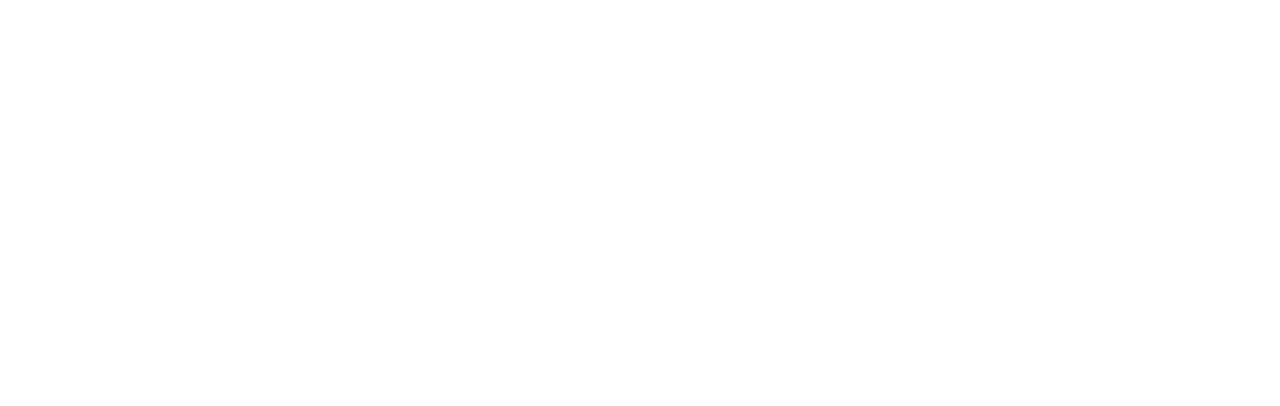
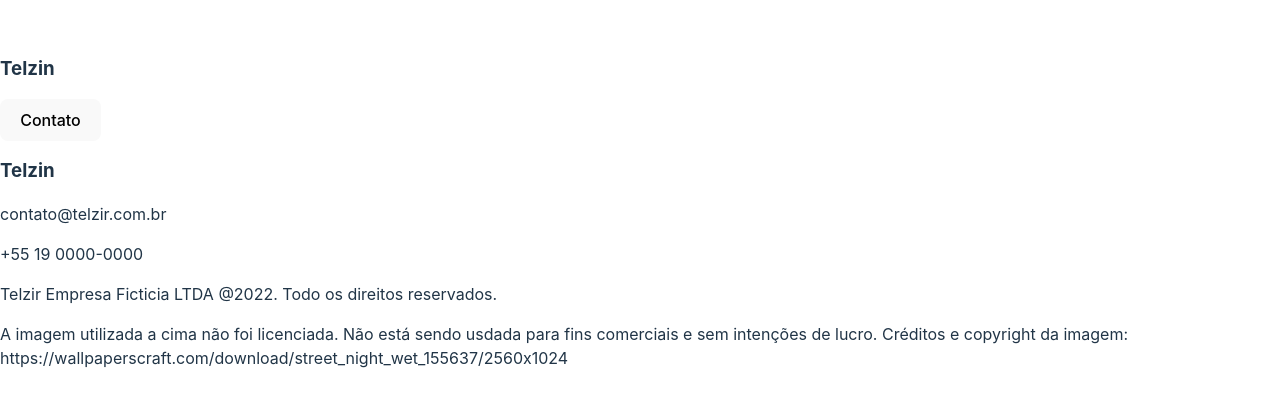
Before and after one commit to danielanthonyl/phone-carrier, a React (Vite) app in the folder ui/: page / in a window 1280 px wide. Shown: the part 188-594 px from the top of the page. Built offline with nearby package versions, Linux system fonts and the light colour scheme.

Commit message:
feature (ui): finished layout components and subcomponents

```diff
--- a/ui/src/App.tsx
+++ b/ui/src/App.tsx
@@ -1,5 +1,11 @@
+import { Layout } from './components/Layout';
+
 function App() {
-  return <div className="App"></div>;
+  return (
+    <div className="App">
+      <Layout></Layout>
+    </div>
+  );
 }
 
 export default App;
--- /dev/null
+++ b/ui/src/components/Layout/_components/Footer/index.tsx
@@ -0,0 +1,25 @@
+// TODO: Replace h3 with text or logo.
+
+import { IFooterProps } from './types';
+
+export const Footer = ({ email, phone }: IFooterProps) => (
+  <footer>
+    <h3>Telzin</h3>
+    <div>
+      <p>{email}</p>
+      <p>{phone}</p>
+    </div>
+    <div className="footer-component__logos">
+      <div />
+      <div />
+      <div />
+      <div />
+    </div>
+    <p>Telzir Empresa Ficticia LTDA @2022. Todo os direitos reservados.</p>
+    <p>
+      A imagem utilizada a cima não foi licenciada. Não está sendo usdada para
+      fins comerciais e sem intenções de lucro. Créditos e copyright da imagem:
+      https://wallpaperscraft.com/download/street_night_wet_155637/2560x1024
+    </p>
+  </footer>
+);
--- /dev/null
+++ b/ui/src/components/Layout/_components/Footer/types.ts
@@ -0,0 +1,4 @@
+export interface IFooterProps {
+  email: string;
+  phone: string;
+}
--- a/ui/src/components/Layout/Navigation/Navigation.tsx
+++ b/ui/src/components/Layout/_components/Navigation/index.tsx
@@ -2,5 +2,6 @@
 export const Navigation = () => (
   <nav>
     <h3>Telzin</h3>
+    <button>Contato</button>
   </nav>
 );
--- a/ui/src/components/Layout/Navigation/index.ts
+++ b/ui/src/components/Layout/_components/index.ts
@@ -1 +1,2 @@
+export { Footer } from './Footer';
 export { Navigation } from './Navigation';
--- /dev/null
+++ b/ui/src/components/Layout/index.tsx
@@ -0,0 +1,10 @@
+import { Footer, Navigation } from './_components';
+import { ILayoutProps } from './types';
+
+export const Layout = ({ children }: ILayoutProps) => (
+  <main>
+    <Navigation />
+    {children}
+    <Footer email="contato@telzir.com.br" phone="+55 19 0000-0000" />
+  </main>
+);
```
Also changed, not shown: ui/src/components/Layout/Layout.tsx (deleted, +0 -13 lines).
